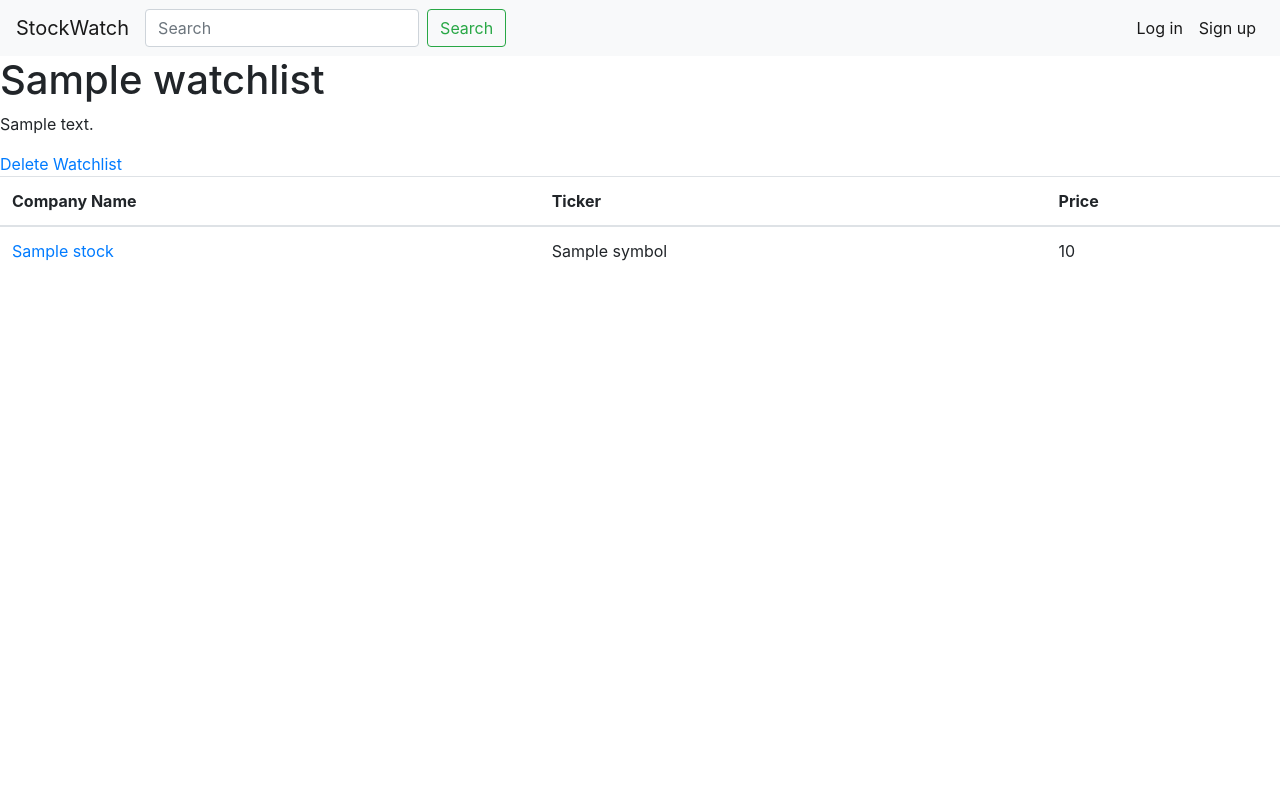
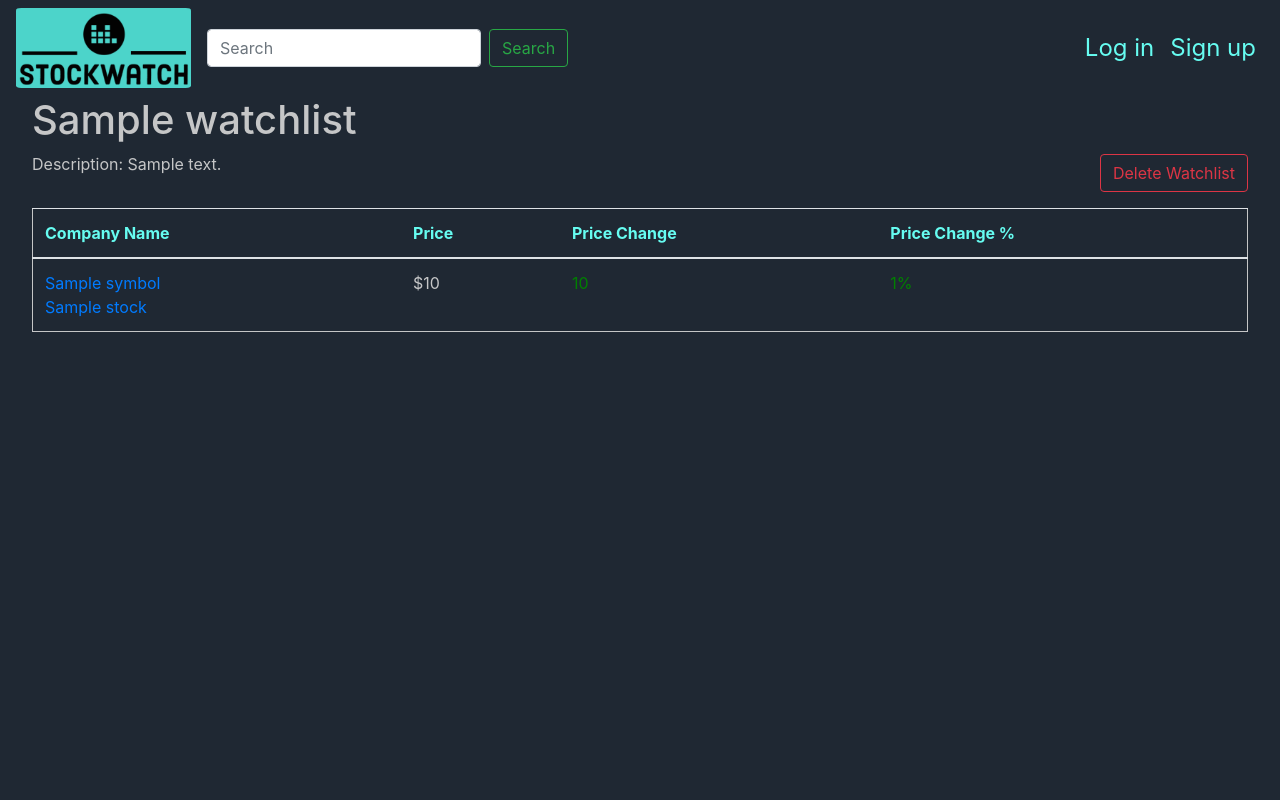
Before and after one commit to aaron-mancini/Stock-API, a Flask app: template templates/watchlist_details.html in a window 1280 px wide. Run offline with Flask 2, Linux system fonts and the light colour scheme; tables that the repository leaves empty hold one stand-in row (values such as "Sample post"); the template is opened without the code that fills it: values that come from a table or form of the project are taken from there, most other values are stand-ins (such as "Sample title", 1, 10 or a date in 2020); some libraries are stand-ins or nearby versions.

Commit message:
added styles

```diff
--- /dev/null
+++ b/static/app.css
@@ -0,0 +1,90 @@
+/* darkgrey:#1F2833, black:#0B0C10, beige:#C5C6C7, lightgreen:#66FCF1, drkgreen:#45A29E*/
+
+html, body {
+    margin: 0;
+    height: 100%;
+}
+
+body {
+    background-color: #1F2833;
+}
+
+/* Nav styles */
+
+#navLogo {
+    height: 5rem;
+    margin-right: 1rem;
+    border-radius: 3%;
+}
+
+.navbar-custom {
+    background-color: #1F2833 !important;
+}
+
+.nav-link {
+    font-size: 1.5rem;
+    color: #66FCF1 !important;
+}
+
+/* Sign in/Log in styles */
+
+.welcome {
+    color: #66FCF1;
+    margin: 2rem;
+}
+
+.btn-form {
+    color: #45A29E;
+    border-color: #45A29E !important;
+}
+
+.btn-form:hover {
+    background-color: #45A29E;
+    color: #C5C6C7;
+}
+
+/* Watchlist display styles */
+
+#wlName {
+    color: #C5C6C7;
+    margin-left: 2rem;
+}
+
+#wlDesc {
+    color: #C5C6C7;
+    margin-left: 2rem;
+}
+
+tr:nth-child(even) {
+    background-color: #0B0C10;
+}
+
+#wl-table {
+    margin-top: 1rem;
+    margin-left: 2rem;
+    margin-right: 2rem;
+}
+
+.wl-delete {
+    margin-right: 2rem;
+}
+
+.table {
+    border: 1px solid #C5C6C7;
+}
+
+th {
+    color: #66FCF1;
+}
+
+td {
+    color: #C5C6C7;
+}
+
+.neg {
+    color: red;
+}
+
+.pos {
+    color: green;
+}
--- a/static/app.js
+++ b/static/app.js
@@ -55,3 +55,33 @@ debounce($(function(){
 
     });
 }), 500);
+
+// check price change and percent change and add classes based on color.
+
+$(document).ready(function() {
+    $(".price-change").each(function() {
+        let num = this.innerText
+        $(this).addClass( num < 0 ? "neg" : "pos");
+    });
+});
+
+$(document).ready(function() {
+    $(".percent-change").each(function() {
+        let num = this.innerText
+        $(this).addClass( num < 0 ? "neg" : "pos");
+        $(this).append("%")
+    });
+});
+
+// delete watchlist confirm
+
+$(".wl-delete").on("click", function(evt) {
+    evt.preventDefault();
+    id = this.id
+    const response = confirm("Are you sure you want to delete?");
+    if (response == true) {
+        window.location.replace(`http://127.0.0.1:5000/delete/watchlist/${id}`)
+    } else {
+        window.location.replace("https://www.w3schools.com/howto/howto_js_redirect_webpage.asp")
+    }
+});
--- a/templates/base.html
+++ b/templates/base.html
@@ -4,20 +4,22 @@
     <meta charset="UTF-8">
     <meta http-equiv="X-UA-Compatible" content="IE=edge">
     <meta name="viewport" content="width=device-width, initial-scale=1.0">
+    <meta name="google-signin-client_id" content="340148134044-ce02v772ehftnc0v16gtetrqr73c68uo.apps.googleusercontent.com">
     <link rel="stylesheet" href="https://maxcdn.bootstrapcdn.com/bootstrap/4.0.0/css/bootstrap.min.css" integrity="sha384-Gn5384xqQ1aoWXA+058RXPxPg6fy4IWvTNh0E263XmFcJlSAwiGgFAW/dAiS6JXm" crossorigin="anonymous">
     <script src="https://ajax.googleapis.com/ajax/libs/jquery/3.5.1/jquery.js">
     </script>
 
     <script src="https://ajax.googleapis.com/ajax/libs/jqueryui/1.12.1/jquery-ui.js">
     </script>
-
+    <link rel="stylesheet" href="/static/app.css">
     <link href="http://ajax.googleapis.com/ajax/libs/jqueryui/1.12.1/themes/ui-lightness/jquery-ui.css"
         rel="stylesheet" type="text/css" />
+
     <title>StockWatch</title>
 </head>
 <body>
-    <nav class="navbar navbar-expand-lg navbar-light bg-light justify-content-between">
-        <a class="navbar-brand" href="/">StockWatch</a>
+    <nav class="navbar navbar-expand-lg navbar-light bg-light justify-content-between navbar-custom">
+        <a href="/"><img src="/static/images/logo_big_navbar.png" class="img-fluid" id="navLogo" alt="Logo"></a>
         <button class="navbar-toggler" type="button" data-toggle="collapse" data-target="#navbarSupportedContent" aria-controls="navbarSupportedContent" aria-expanded="false" aria-label="Toggle navigation">
           <span class="navbar-toggler-icon"></span>
         </button>
@@ -65,8 +67,12 @@
       {% for category, message in get_flashed_messages(with_categories=True) %}
       <div class="alert alert-{{ category }}">{{ message }}</div>
       {% endfor %}
-    {% block content %}
-    {% endblock %}
+    <div id="content">
+      {% block content %}
+      {% endblock %}
+    </div>
+{% block scripts %}
+{% endblock %}
 <script src="https://unpkg.com/axios/dist/axios.js"></script>
 <script src="https://cdnjs.cloudflare.com/ajax/libs/popper.js/1.12.9/umd/popper.min.js" integrity="sha384-ApNbgh9B+Y1QKtv3Rn7W3mgPxhU9K/ScQsAP7hUibX39j7fakFPskvXusvfa0b4Q" crossorigin="anonymous"></script>
 <script src="https://maxcdn.bootstrapcdn.com/bootstrap/4.0.0/js/bootstrap.min.js" integrity="sha384-JZR6Spejh4U02d8jOt6vLEHfe/JQGiRRSQQxSfFWpi1MquVdAyjUar5+76PVCmYl" crossorigin="anonymous"></script>
--- a/templates/login.html
+++ b/templates/login.html
@@ -4,6 +4,7 @@
 <div class="container mt-5">
     <div class="row justify-content-center">
         <div class="col-lg-5">
+            <h1 class="d-flex justify-content-center welcome">Welcome Back!</h1>
             <form method="POST" id="user_form">
                 {{ form.hidden_tag() }}
 
@@ -15,7 +16,7 @@
 
                 {% endfor %}
 
-                <button class="btn btn-primary btn-block btn-lg">Log in</button>
+                <button class="btn btn-outline-primary btn-block btn-lg btn-form">Log in</button>
             </form>
         </div>
     </div>
--- a/templates/watchlist_details.html
+++ b/templates/watchlist_details.html
@@ -1,25 +1,36 @@
 {% extends 'base.html' %}
 
 {% block content %}
-<h1>{{watchlist.name}}</h1>
-<p>{{watchlist.description}}</p>
-<a href="/delete/watchlist/{{watchlist.id}}">Delete Watchlist</a>
+<div class="d-flex">
+    <div>
+        <h1 id="wlName">{{watchlist.name}}</h1>
+        <p id="wlDesc">Description: {{watchlist.description}}</p>
+    </div>
+    <div class="ml-auto align-self-end">
+        <button class="btn btn-outline-danger wl-delete" id="{{watchlist.id}}">Delete Watchlist</button>
+    </div>
+</div>
+<div id="wl-table">
     <table class="table">
         <thead>
             <th scope="col">Company Name</th>
-        <th scope="col">Ticker</th>
             <th scope="col">Price</th>
+            <th scope="col">Price Change</th>
+            <th scope="col">Price Change %</th>
         </thead>
         <tbody>
             {% if data != None %}
             {% for stock in data.quoteResponse.result %}
                 <tr>
-                <td><a href="/stocks/{{stock.symbol}}">{{stock.shortName}}</a></td>
-                <td>{{stock.symbol}}</td>
-                <td>{{stock.regularMarketPrice}}</td>
+                    <td><a href="/stocks/{{stock.symbol}}">{{stock.symbol}}<br>{{stock.shortName}}</a></td>
+                    <td>${{stock.regularMarketPrice}}</td>
+                    <td class="price-change">{{stock.regularMarketChange|round(2)}}</td>
+                    <td class="percent-change">{{stock.regularMarketChangePercent|round(2)}}</td>
                 </tr>
             {% endfor %}
             {% endif %}
         </tbody>
     </table>
+</div>
+
 {% endblock %}
```
Also changed, not shown: templates/signup.html (+6 -1 lines), static/images/logo_big.png (added), static/images/logo_big_navbar.png (added), static/images/logo_navbar.png (added), static/images/logo_small.png (added). Lines whose indentation alone changed are shown as unchanged.
